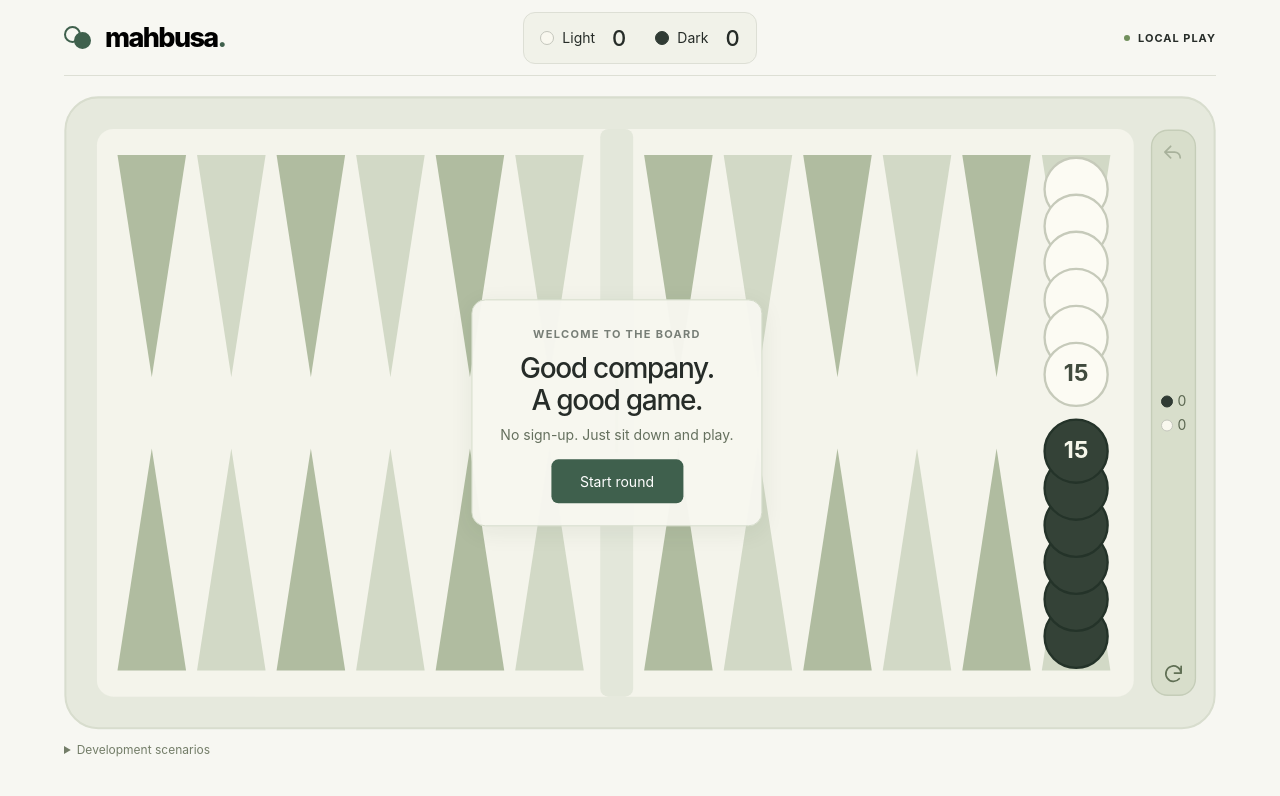
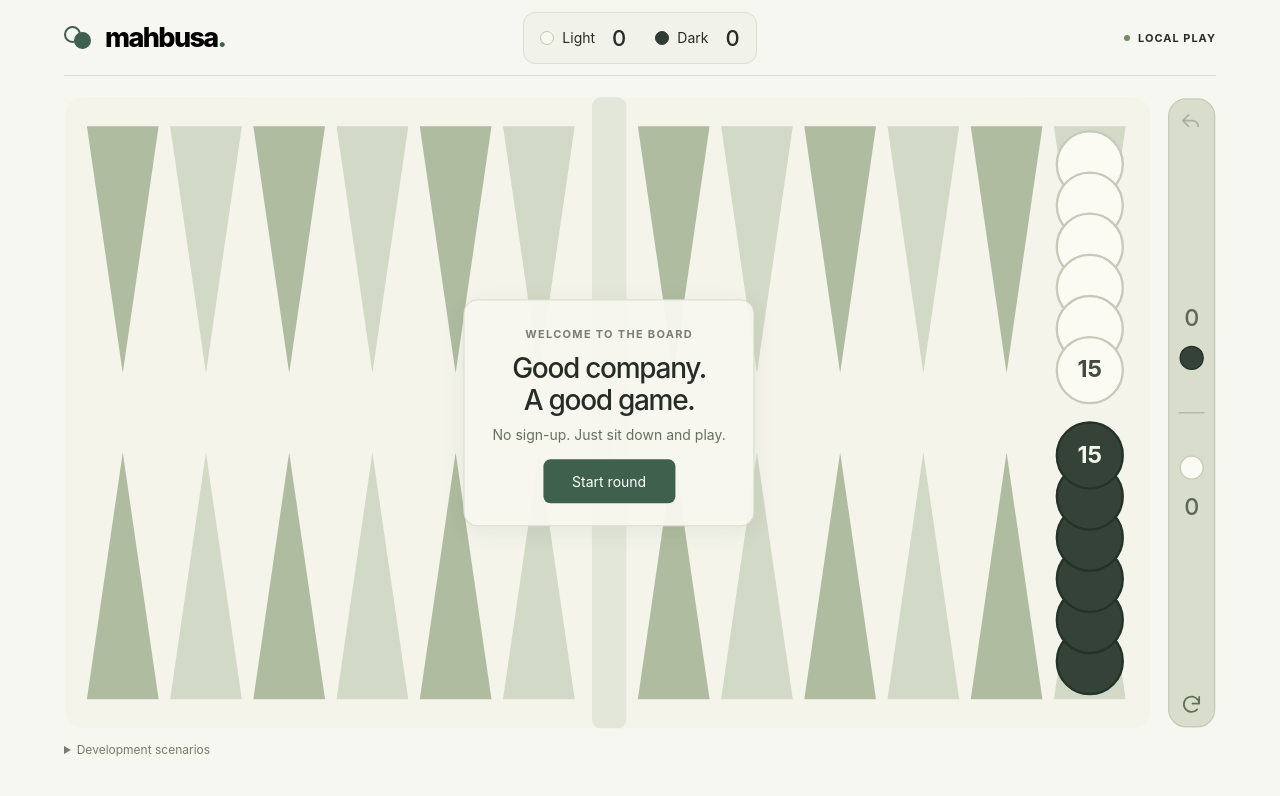
Before and after one commit to ramikamel/mahbusa, a Svelte app: page / in a window 1280 px wide. Shown: the top 796 px of the page. Built offline with nearby package versions, Linux system fonts and the light colour scheme.

Commit message:
Remove board frame, restore counters and collapse the opening button space

```diff
--- a/src/App.svelte
+++ b/src/App.svelte
@@ -102,10 +102,7 @@
           {#snippet tray()}
             <div class="tray-tools" role="group" aria-label="Board controls and borne-off checkers">
               <button class="tray-control" aria-label="Undo last move" title="Undo last move" disabled={game.phase !== 'moving' || !game.history.length} onclick={() => { game = undo(game); clear(); }}><svg viewBox="0 0 24 24" aria-hidden="true"><path d="M9 5 3 11l6 6M3 11h10a6 6 0 0 1 6 6" /></svg></button>
-              <button class="tray-counts" disabled={!destinations.includes(-1)} aria-label={destinations.includes(-1) ? 'Bear off selected checker' : 'Borne-off checkers: Dark ' + game.position.off[1] + ', Light ' + game.position.off[0]} onclick={() => destination(-1)}>
-                <span class="tray-count" aria-label={'Dark borne off: ' + game.position.off[1]}><span class="player-disc dark-disc" aria-hidden="true"></span><span>{game.position.off[1]}</span></span>
-                <span class="tray-count" aria-label={'Light borne off: ' + game.position.off[0]}><span class="player-disc" aria-hidden="true"></span><span>{game.position.off[0]}</span></span>
-              </button>
+              {#if destinations.includes(-1)}<button class="tray-bear-off" aria-label="Bear off selected checker" title="Bear off selected checker" onclick={() => destination(-1)}></button>{/if}
               <button class="tray-control" aria-label="Reset round" title="Reset round" onclick={() => resetDialog.showModal()}><svg viewBox="0 0 24 24" aria-hidden="true"><path d="M20 11a8 8 0 1 0-2 6M20 4v7h-7" /></svg></button>
             </div>
           {/snippet}
@@ -113,7 +110,7 @@
         {#if game.phase === 'ready'}
           <div class="center-message welcome-message"><span class="eyebrow">WELCOME TO THE BOARD</span><h2>Good company.<br />A good game.</h2><p>No sign-up. Just sit down and play.</p><button class="primary-button" onclick={primary}>Start round</button></div>
         {:else if game.phase === 'opening' || game.phase === 'roll'}
-          <div class="center-message opening-message" aria-label="Opening contest">
+          <div class="center-message opening-message" class:has-start={game.phase === 'roll'} aria-label="Opening contest">
             <span class="eyebrow">{game.phase === 'opening' ? 'WHO GOES FIRST?' : names[game.active].toUpperCase() + ' STARTS'}</span>
             <p class="opening-status">{status}</p>
             <div class="opening-rolls" role="group" aria-label="Opening rolls">
@@ -125,7 +122,7 @@
                 </div>
               {/each}
             </div>
-            <div class="opening-start">{#if game.phase === 'roll'}<button class="primary-button" onclick={primary}>Start game</button>{/if}</div>
+            {#if game.phase === 'roll'}<div class="opening-start"><button class="primary-button" onclick={primary}>Start game</button></div>{/if}
           </div>
         {:else if finished}
           <div class="center-message result-card" aria-label="Game result"><div role="status"><div class="eyebrow">{game.phase === 'roundOver' ? 'ROUND COMPLETE' : 'GAME COMPLETE'}</div><h2>{names[game.outcome!.winner]} wins<span>.</span></h2><p>{game.outcome!.reason === 'mother' ? 'Mother piece pinned' : game.outcome!.points === 2 ? 'All checkers off. Opponent has none off.' : 'All checkers borne off.'}</p><div class="points-award">+{game.outcome!.points} {game.outcome!.points === 1 ? 'point' : 'points'}</div></div><button class="primary-button result-action" onclick={primary}>{game.phase === 'roundOver' ? 'New round' : 'Next game'}</button></div>
@@ -152,4 +149,4 @@
   <div class="install-note"><strong>Take the board with you.</strong><p>On iPhone, open in Safari, choose Share → Add to Home Screen. Load the app once online before playing offline. Only app files are cached; refreshing or reopening starts fresh.</p></div>
   <button class="primary-button" onclick={() => rulesDialog.close()}>Back to the board →</button>
 </dialog>
-<dialog bind:this={resetDialog} aria-labelledby="reset-title"><span class="eyebrow">A FRESH START</span><h2 id="reset-title">Reset this round?</h2><p>The current board and both scores will be cleared.</p><div class="dialog-actions"><button class="secondary-button" onclick={() => resetDialog.close()}>Keep playing</button><button class="primary-button" onclick={reset}>Reset round →</button></div></dialog>
+<dialog bind:this={resetDialog} aria-labelledby="reset-title"><span class="eyebrow">A FRESH START</span><h2 id="reset-title">Reset this round?</h2><p>The current board and both scores will be cleared.</p><div class="dialog-actions"><button class="secondary-button" onclick={() => resetDialog.close()}>Keep playing</button><button class="primary-button danger-button" onclick={reset}>Reset round →</button></div></dialog>
--- a/src/components/Board.svelte
+++ b/src/components/Board.svelte
@@ -16,6 +16,11 @@
   let boardWidth = $state(0);
   let boardPixelsHeight = $state(0);
   const scale = $derived(Math.min(boardWidth / 840, boardPixelsHeight / boardHeight));
+  // Fill the former frame footprint without stretching circular checkers.
+  const horizontalScale = 838 / 801;
+  const verticalScale = $derived((boardHeight - 2) / (boardHeight - 48));
+  function mapX(value: number) { return 1 + (value - 24) * horizontalScale; }
+  function mapY(value: number) { return 1 + (value - 24) * verticalScale; }
   function x(slot: number) { return 64 + slot * 58 + (slot >= 6 ? 36 : 0); }
   const targets = $derived(new Set(destinations));
   const canBear = $derived(targets.has(-1));
@@ -40,10 +45,9 @@
 
 <div class="board-shell" bind:clientWidth={boardWidth} bind:clientHeight={boardPixelsHeight}>
   <svg class="board" viewBox={`0 0 840 ${boardHeight}`} aria-label="Mahbusa board, 24 points" role="group">
-    <rect x="1" y="1" width="838" height={boardHeight - 2} rx="24" class="board-border" />
-    <rect x="24" y="24" width="756" height={boardHeight - 48} rx="12" class="board-field" />
-    <rect x="391" y="24" width="24" height={boardHeight - 48} rx="6" class="board-spine" />
-    <path d={`M403 ${boardHeight / 2 - 28}v56`} class="spine-mark" />
+    <rect x="1" y="1" width={756 * horizontalScale} height={boardHeight - 2} rx={12 * horizontalScale} class="board-field" />
+    <rect x={mapX(391)} y="1" width={24 * horizontalScale} height={boardHeight - 2} rx={6 * horizontalScale} class="board-spine" />
+    <path d={`M${mapX(403)} ${mapY(boardHeight / 2 - 28)}v${56 * verticalScale}`} class="spine-mark" />
     {#each [{ points: top, upper: true }, { points: bottom, upper: false }] as row}
       {#each row.points as point, slot}
         {@const cx = x(slot)}
@@ -53,16 +57,16 @@
           onclick={() => choosePoint(point)}
           onkeydown={(event) => { if (event.key === 'Enter' || event.key === ' ') { event.preventDefault(); choosePoint(point); } }}
           class:point-selected={selected === point} class:point-target={targets.has(point)}>
-          <rect x={cx - 28} y={row.upper ? 26 : boardHeight / 2 + 9} width="56" height={boardHeight / 2 - 37} rx="8" class="point-hit" />
-          <path d={row.upper ? `M${cx - 25} 43H${cx + 25}L${cx} ${boardHeight / 2 - 26}Z` : `M${cx - 25} ${boardHeight - 43}H${cx + 25}L${cx} ${boardHeight / 2 + 26}Z`}
+          <rect x={mapX(cx - 28)} y={mapY(row.upper ? 26 : boardHeight / 2 + 9)} width={56 * horizontalScale} height={(boardHeight / 2 - 37) * verticalScale} rx={8 * horizontalScale} class="point-hit" />
+          <path d={row.upper ? `M${mapX(cx - 25)} ${mapY(43)}H${mapX(cx + 25)}L${mapX(cx)} ${mapY(boardHeight / 2 - 26)}Z` : `M${mapX(cx - 25)} ${mapY(boardHeight - 43)}H${mapX(cx + 25)}L${mapX(cx)} ${mapY(boardHeight / 2 + 26)}Z`}
             class="triangle" class:triangle-alt={slot % 2 === 0} />
           {#each tokens(point) as token, i}
             {@const inset = compact ? 56 : 68}
             {@const cy = row.upper ? inset + token.offset : boardHeight - inset - token.offset}
-            <circle cx={cx} {cy} r={compact ? 18 : 23} class="checker" class:checker-light={token.player === 0} class:checker-dark={token.player === 1} />
-            {#if token.label}<text x={cx} y={cy + 5} class="stack-count" class:count-dark={token.player === 1}>{token.label}</text>{/if}
+            <circle cx={mapX(cx)} cy={mapY(cy)} r={(compact ? 18 : 23) * horizontalScale} class="checker" class:checker-light={token.player === 0} class:checker-dark={token.player === 1} />
+            {#if token.label}<text x={mapX(cx)} y={mapY(cy) + 5 * horizontalScale} class="stack-count" class:count-dark={token.player === 1}>{token.label}</text>{/if}
           {/each}
-          {#if targets.has(point)}<circle cx={cx} cy={row.upper ? boardHeight / 2 - 12 : boardHeight / 2 + 12} r="6" class="destination-dot" />{/if}
+          {#if targets.has(point)}<circle cx={mapX(cx)} cy={mapY(row.upper ? boardHeight / 2 - 12 : boardHeight / 2 + 12)} r={6 * horizontalScale} class="destination-dot" />{/if}
         </g>
       {/each}
     {/each}
@@ -70,9 +74,14 @@
       onclick={() => { if (canBear) bearOff(); }}
       onkeydown={(event) => { if (canBear && (event.key === 'Enter' || event.key === ' ')) { event.preventDefault(); bearOff(); } }}
       class:off-available={canBear}>
-      <rect x="793" y="25" width="32" height={boardHeight - 50} rx="12" class="off-tray" />
+      <rect x={mapX(793)} y={mapY(25)} width={32 * horizontalScale} height={(boardHeight - 50) * verticalScale} rx={12 * horizontalScale} class="off-tray" />
+      <text x={mapX(809)} y={mapY(boardHeight / 2 - (compact ? 42 : 57))} class="off-number">{game.position.off[1]}</text>
+      <circle cx={mapX(809)} cy={mapY(boardHeight / 2 - (compact ? 25 : 36))} r={8 * horizontalScale} class="checker-dark" />
+      <path d={`M${mapX(800)} ${mapY(boardHeight / 2)}h${18 * horizontalScale}`} class="tray-divider" />
+      <circle cx={mapX(809)} cy={mapY(boardHeight / 2 + (compact ? 25 : 36))} r={8 * horizontalScale} class="checker-light" />
+      <text x={mapX(809)} y={mapY(boardHeight / 2 + (compact ? 52 : 67))} class="off-number">{game.position.off[0]}</text>
     </g>
   </svg>
-  {#if wall}<div class="board-wall" style:left={`${boardWidth / 2 - 17 * scale}px`} style:top={`${boardPixelsHeight / 2}px`}>{@render wall()}</div>{/if}
-  {#if tray}<div class="tray-overlay" style:left={`${boardWidth / 2 + 389 * scale}px`} style:top={`${boardPixelsHeight / 2}px`} style:height={`${(boardHeight - 50) * scale}px`}>{@render tray()}</div>{/if}
+  {#if wall}<div class="board-wall" style:left={`${boardWidth / 2 + (mapX(403) - 420) * scale}px`} style:top={`${boardPixelsHeight / 2}px`}>{@render wall()}</div>{/if}
+  {#if tray}<div class="tray-overlay" style:left={`${boardWidth / 2 + (mapX(809) - 420) * scale}px`} style:top={`${boardPixelsHeight / 2}px`} style:height={`${(boardHeight - 50) * verticalScale * scale}px`}>{@render tray()}</div>{/if}
 </div>
```
Also changed, not shown: src/style.css.
